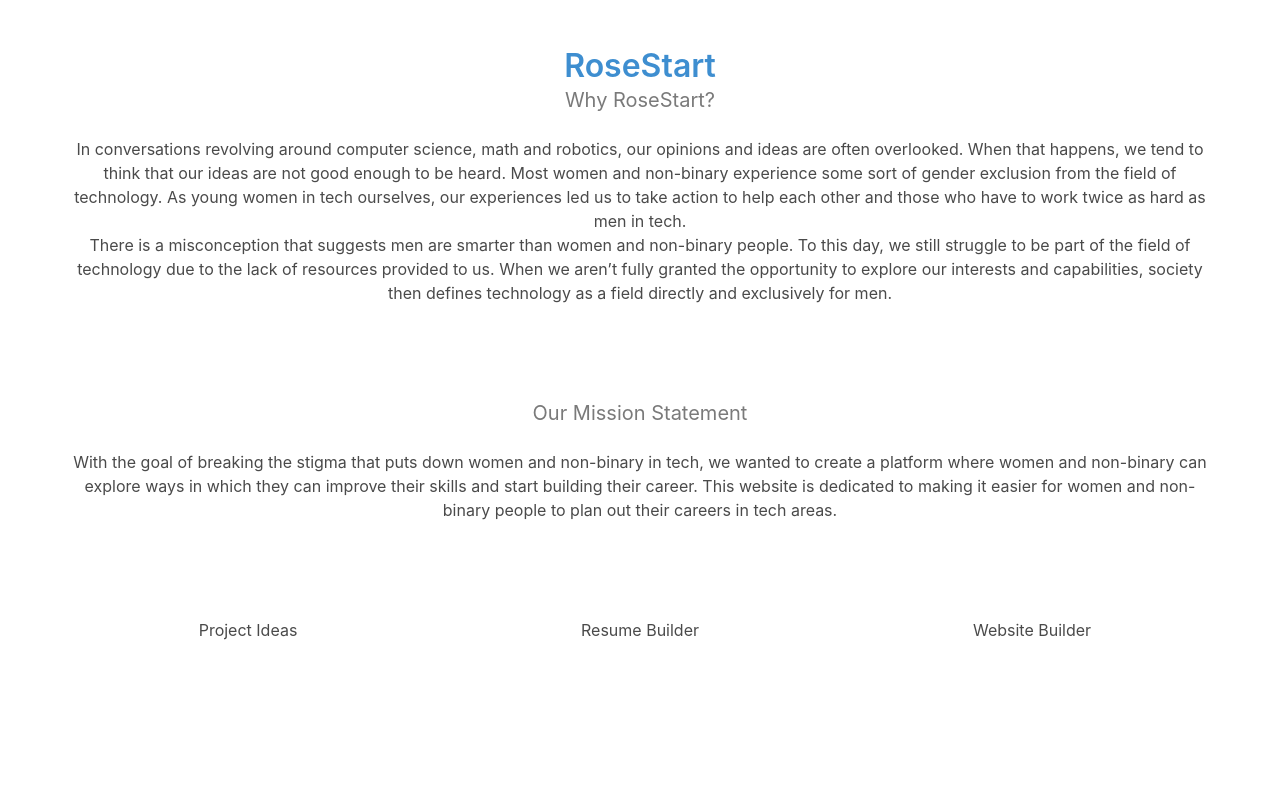
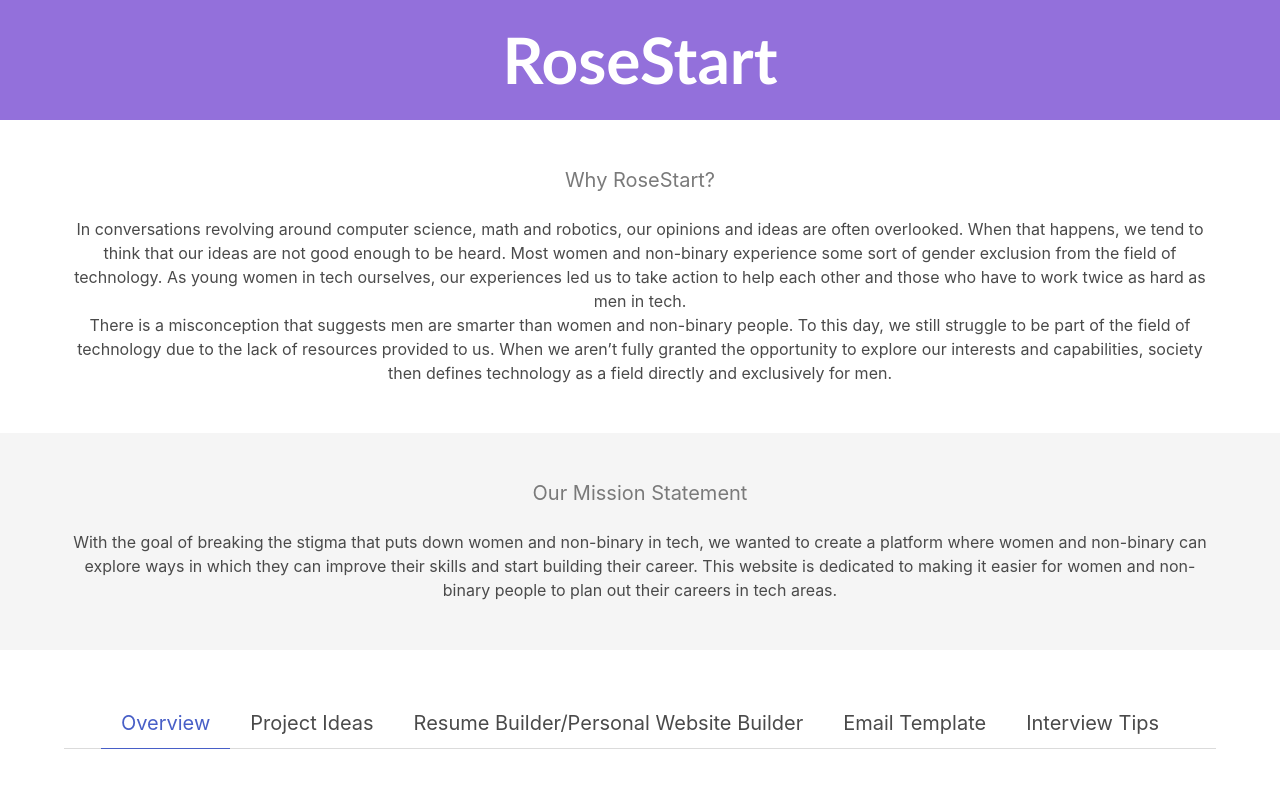
Before and after one commit to elk1181/rose-start, a website: page index.html in a window 1280 px wide. Drawn offline with nearby package versions, Linux system fonts and the light colour scheme.

Commit message:
modified main website

```diff
--- a/pearl.html
+++ b/index.html
@@ -8,9 +8,15 @@
         <title>RoseStart</title>
     </head>
     <body>
+        <section class="hero is-dark is-small">
+            <div class="hero-body">
+                <div class="container">
+                    <h1 class="title">RoseStart</h1>
+                </div>
+            </div>
+        </section>
         <section class="section">
             <div class="container">
-                <h1 class="title has-text-info">RoseStart</h1>
                 <h5 class="subtitle has-text-grey">Why RoseStart?</h5>
                 <p> In conversations revolving around computer science, math and robotics, our opinions and ideas are often overlooked. When that happens, we tend to think that our ideas are not good enough to be heard.
                     Most women and non-binary experience some sort of gender exclusion from the field of technology. As young women in tech ourselves, our experiences led us to take action to help each other and those who have to work twice as hard as men in tech.
@@ -20,7 +26,7 @@
               </div>
         </section>
 
-        <section class="section">
+        <section class="section has-background-light">
             <div class="container">
                 <h5 class="subtitle has-text-grey"> Our Mission Statement </h5>
                 <p>
@@ -31,18 +37,18 @@
         </section>
 
         <section class="section">
-            <div class="container">
-                <div class="columns justify-center">
-                    <div class="column">
-                        <h2> Project Ideas </h2>
-                    </div>
-                    <div class="column">
-                        <h2> Resume Builder </h2>
-                    </div>
-                    <div class="column">
-                        <h2> Website Builder </h2>
-                    </div>
-                </div>
+            <div class="hero-foot">
+                <nav class="tabs is-medium is-centered">
+                  <div class="container">
+                    <ul>
+                      <li class="is-active"><a>Overview</a></li>
+                      <li><a>Project Ideas</a></li>
+                      <li><a>Resume Builder/Personal Website Builder</a></li>
+                      <li><a>Email Template</a></li>
+                      <li><a>Interview Tips</a></li>
+                    </ul>
+                  </div>
+                </nav>
               </div>
         </section>
 
--- a/style.css
+++ b/style.css
@@ -1,7 +1,13 @@
 div.container {
     text-align: center;
 }
-.justify-center .column{
-    display: flex !important;
-    justify-content: center !important;
+
+h1.title {
+    font-family:'Trebuchet MS', 'Lucida Sans Unicode', 'Lucida Grande', 'Lucida Sans', Arial, sans-serif;
+    font-size: 4em;
+
 }
+
+div.hero-body {
+    background-color: mediumpurple;
+}
```
